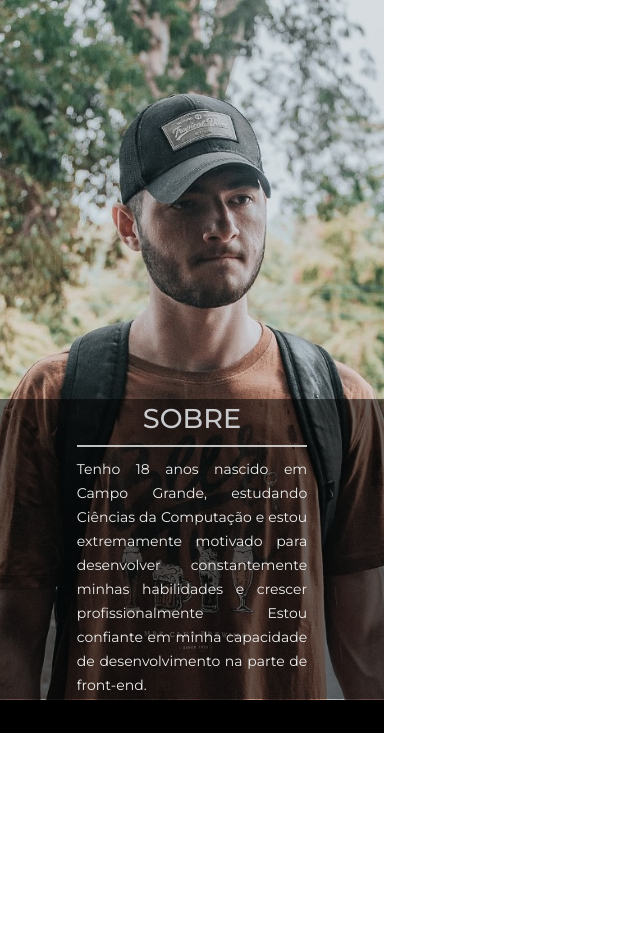
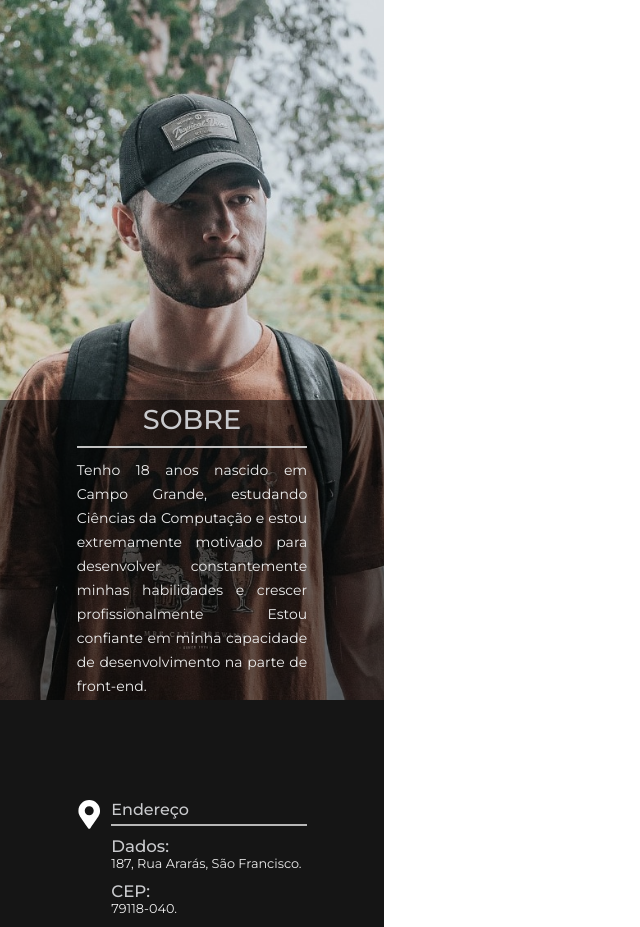
Before and after one commit to vinimachad/portifolio-pessoal, a React (Create React App) app: page / in a window 1280 px wide. Shown: the top 927 px of the page, without its empty margins (0-640 px from the left). Before the commit the page ends 800 px from the top, so only its background shows below. Built offline with nearby package versions, Linux system fonts and the light colour scheme.

Commit message:
parte de details adicionado

```diff
--- a/package.json
+++ b/package.json
@@ -9,6 +9,7 @@
     "axios": "^0.19.2",
     "react": "^16.13.1",
     "react-dom": "^16.13.1",
+    "react-icons": "^3.10.0",
     "react-scripts": "3.4.1",
     "sass": "^1.26.8"
   },
--- a/src/components/Left.js
+++ b/src/components/Left.js
@@ -1,4 +1,5 @@
 import React from 'react';
+import {FaMapMarkerAlt} from 'react-icons/fa';
 import ft from '../assets/IMG_20191221_163648_506.jpg'
 export default function Left() {
     return(
@@ -27,7 +28,21 @@ export default function Left() {
                 </div>
             </div>
             <div className="details">
-                    <h1>location</h1>
+                <div className="adress">
+                    <FaMapMarkerAlt/>
+                    <div className="about-adress">
+                        <strong>Endereço</strong>
+                        <hr/>
+                        <ul>
+                            <li>
+                                <strong>Dados: </strong>187, Rua Ararás, São Francisco.</li>
+                            <li><strong>CEP: </strong>79118-040.</li>
+                            <li><strong>Complemento: </strong>Ao lado da mascarenhas de moraes.</li>
+                        </ul>
+                    </div>
+                </div>
+                <div className="contact"></div>
+                <div className="social"></div>
             </div>
         </div>
     );
--- a/src/css/_left.scss
+++ b/src/css/_left.scss
@@ -16,7 +16,7 @@
             height: 300px !important;
             background: #00000081;
             position: absolute;
-            bottom: 5px;
+            bottom: 4px;
             z-index: 300;
             display: flex;
             align-items: center;
@@ -50,7 +50,44 @@
     .details{
         width: 100%;
         height: 100%;
-        background: #000;
-        margin-top: -10px;
+        background: #151515;
+        margin-top: -4px;
+        display: flex;
+        flex-direction: column;
+        align-items: center;
+        .adress{
+            width: 60%;
+            display: flex;
+            margin: 100px;
+            svg{
+                margin: 0 10px 0 0;
+                font-size: 1.8em;
+                color: white;
+                display: flex;
+            }
+            .about-adress{
+                strong{
+                    color: #c9cacd;
+                    font-weight: 500;
+                }
+                hr{
+                    border: 1px solid #b7b7b7;
+                    margin: 5px 0;
+                }
+                ul{
+                    list-style: none;
+                    li{
+                        margin: 10px 0;
+                        color: #eeeeee;
+                        display: flex;
+                        flex-direction: column;
+                        strong{
+                            font-size: 1.3em;
+                        }
+                        font-size: 0.8em;
+                    }
+                }
+            }
+        }
     }
 }
--- a/src/css/main.css
+++ b/src/css/main.css
@@ -49,7 +49,7 @@ body {
   height: 300px !important;
   background: #00000081;
   position: absolute;
-  bottom: 5px;
+  bottom: 4px;
   z-index: 300;
   display: -webkit-box;
   display: -ms-flexbox;
@@ -100,8 +100,66 @@ body {
 #left .details {
   width: 100%;
   height: 100%;
-  background: #000;
-  margin-top: -10px;
+  background: #151515;
+  margin-top: -4px;
+  display: -webkit-box;
+  display: -ms-flexbox;
+  display: flex;
+  -webkit-box-orient: vertical;
+  -webkit-box-direction: normal;
+      -ms-flex-direction: column;
+          flex-direction: column;
+  -webkit-box-align: center;
+      -ms-flex-align: center;
+          align-items: center;
+}
+
+#left .details .adress {
+  width: 60%;
+  display: -webkit-box;
+  display: -ms-flexbox;
+  display: flex;
+  margin: 100px;
+}
+
+#left .details .adress svg {
+  margin: 0 10px 0 0;
+  font-size: 1.8em;
+  color: white;
+  display: -webkit-box;
+  display: -ms-flexbox;
+  display: flex;
+}
+
+#left .details .adress .about-adress strong {
+  color: #c9cacd;
+  font-weight: 500;
+}
+
+#left .details .adress .about-adress hr {
+  border: 1px solid #b7b7b7;
+  margin: 5px 0;
+}
+
+#left .details .adress .about-adress ul {
+  list-style: none;
+}
+
+#left .details .adress .about-adress ul li {
+  margin: 10px 0;
+  color: #eeeeee;
+  display: -webkit-box;
+  display: -ms-flexbox;
+  display: flex;
+  -webkit-box-orient: vertical;
+  -webkit-box-direction: normal;
+      -ms-flex-direction: column;
+          flex-direction: column;
+  font-size: 0.8em;
+}
+
+#left .details .adress .about-adress ul li strong {
+  font-size: 1.3em;
 }
 
 #right {
```
Also changed, not shown: 2 other files (tests, documents, lock files or other folders).
